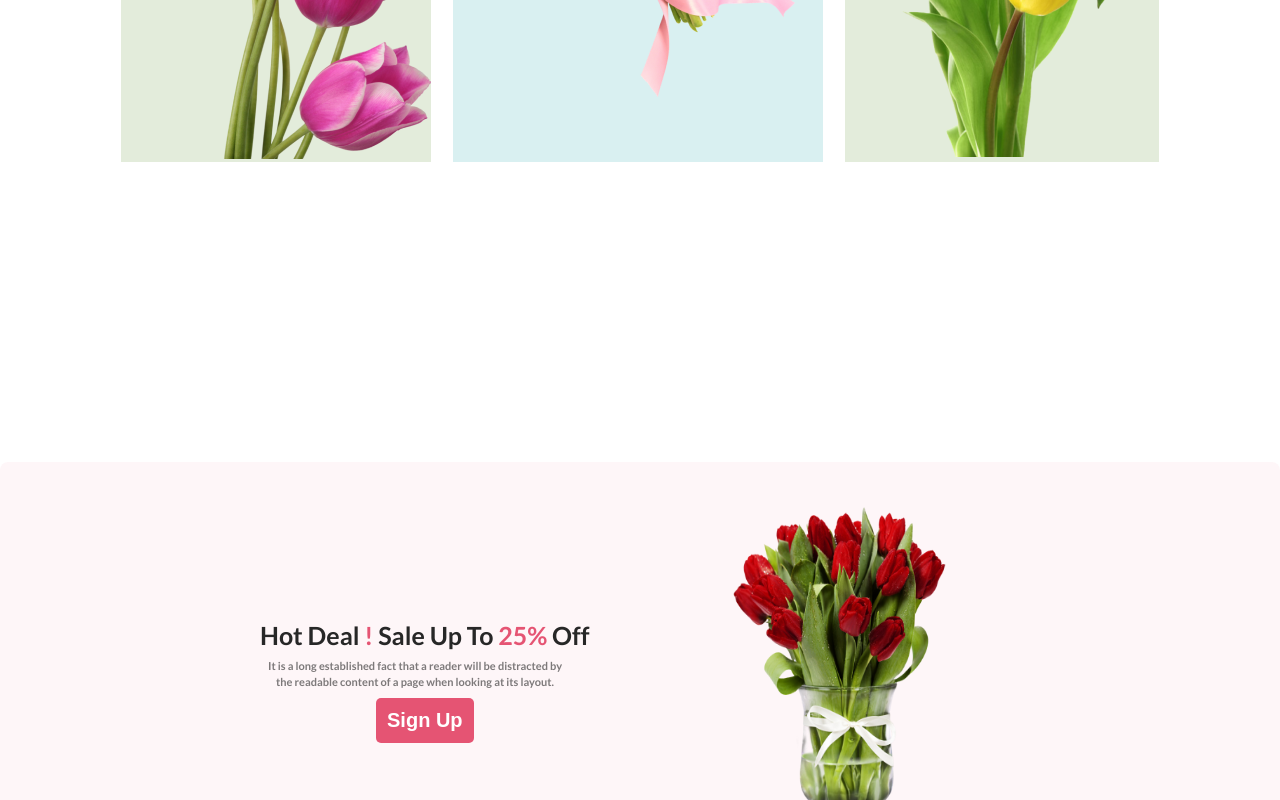
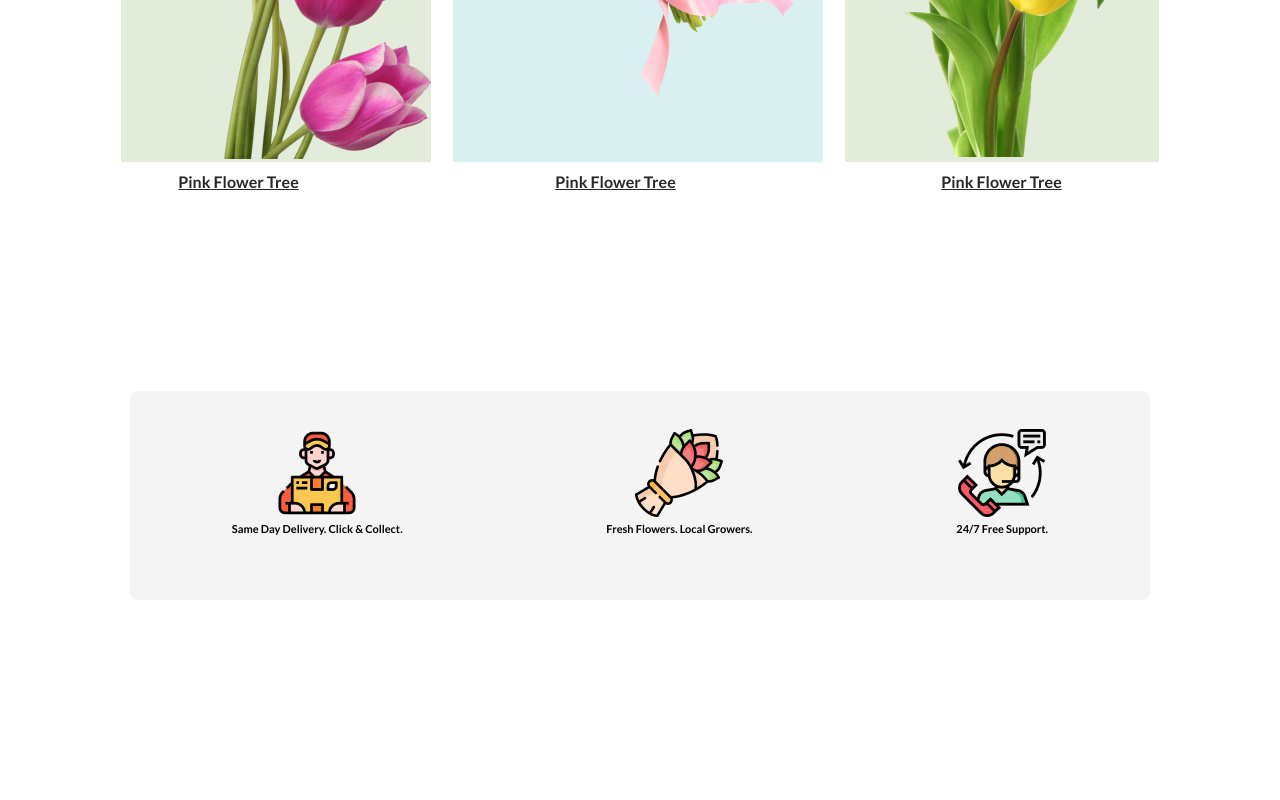
Before and after one commit to Easin2023/first-assignment-repa, a plain HTML site: page index.html in a window 1280 px wide. Shown: the part 1287-2087 px from the top of the page. Drawn offline with Linux system fonts and the light colour scheme.

Commit message:
complete assignment

```diff
--- a/index.html
+++ b/index.html
@@ -38,6 +38,17 @@
                     <img class="flower-iii" src="style/image/pngwing 7.png" alt="">
                 </div>
             </div>
+            <div class="h4-tag">
+                <h4><a class="no-1" href="">Pink Flower Tree</a></h4>
+                <h4><a class="no-2" href="">Pink Flower Tree</a></h4>
+                <h4><a class="no-3" href="">Pink Flower Tree</a></h4>
+            </div>
+        </section>
+        <section class="optional-section">
+            <div class="image-or-text"><img class="img-1" src="style/image/Group 57.png" alt="">
+            <p class="optional-section-paraggraph">Same Day Delivery. Click & Collect.</p></div>
+            <div class="image-or-text"><img class="img-1"  src="style/image/Group 58.png" alt=""><p class="optional-section-paraggraph">Fresh Flowers. Local Growers.</p></div>
+            <div class="image-or-text"><img class="img-1"  src="style/image/Group 59.png" alt=""><p class="optional-section-paraggraph">24/7 Free Support.</p></div>
         </section>
         <section class="section-2">
             <div class="section-2-container">
--- a/style/style.css
+++ b/style/style.css
@@ -62,11 +62,27 @@ body{
     padding: 20px 450px;
 }
 /* flower-container */
+.h4-tag{
+    display: flex;
+    justify-content: space-around;
+}
+.no-1{
+    padding-left: 50px;
+    color: #272727;
+}
+.no-2{
+    padding-right: 9px;
+    color: #272727;
+}
+.no-3{
+    padding-right: 90px;
+    color: #272727;
+}
 .flower-container{
     display: flex;
     justify-content: space-around;
     /* align-items: center; */
-    padding: 100px 110px;
+    padding:100px 110px 10px 110px;
 }
 .flower-2{
     padding-top: 60px;
@@ -214,3 +230,25 @@ body{
     font-weight: 400;
 
 }
+/* optional-section-style*/
+.optional-section{
+    border-radius: 8px;
+    background: rgba(39, 39, 39, 0.05);
+    display: flex;
+    justify-content: space-around;
+    height: 209px;
+    margin: 200px 130px;
+}
+.image-or-text{
+    padding: 38px;
+}
+.img-1{
+    display: block;
+    margin-left: auto;
+    margin-right: auto;
+}
+.optional-section-paraggraph{
+    font-size: 11px;
+    padding-top: 5px;
+    color: color: rgba(39, 39, 39, 0.80);;
+}
```
